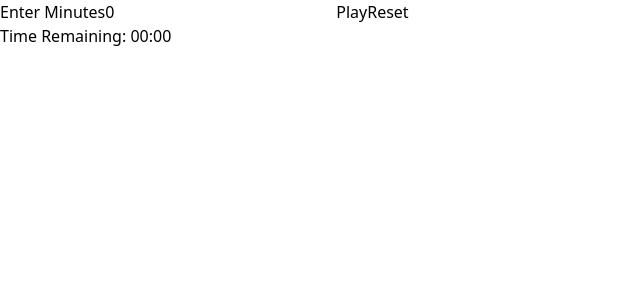
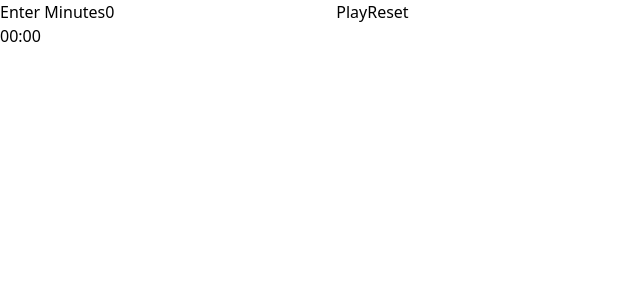
Before and after one commit to singhsv13/Countdown-Timer-App, a React (Vite) app: page / in a window 1280 px wide. Shown: the top 300 px of the page, without its empty margins (0-640 px from the left). Built offline with nearby package versions, Linux system fonts and the light colour scheme.

Commit message:
Update CountdownTimer.jsx

```diff
--- a/src/components/CountdownTimer.jsx
+++ b/src/components/CountdownTimer.jsx
@@ -86,7 +86,7 @@ const CountdownTimer = () => {
         )}
         <div className="mt-4">
           <p className="text-3xl text-blue-500">
-            Time Remaining: {String(minutes).padStart(2, '0')}:{String(seconds).padStart(2, '0')}
+            {String(minutes).padStart(2, '0')}:{String(seconds).padStart(2, '0')}
           </p>
         </div>
       </div>
```
